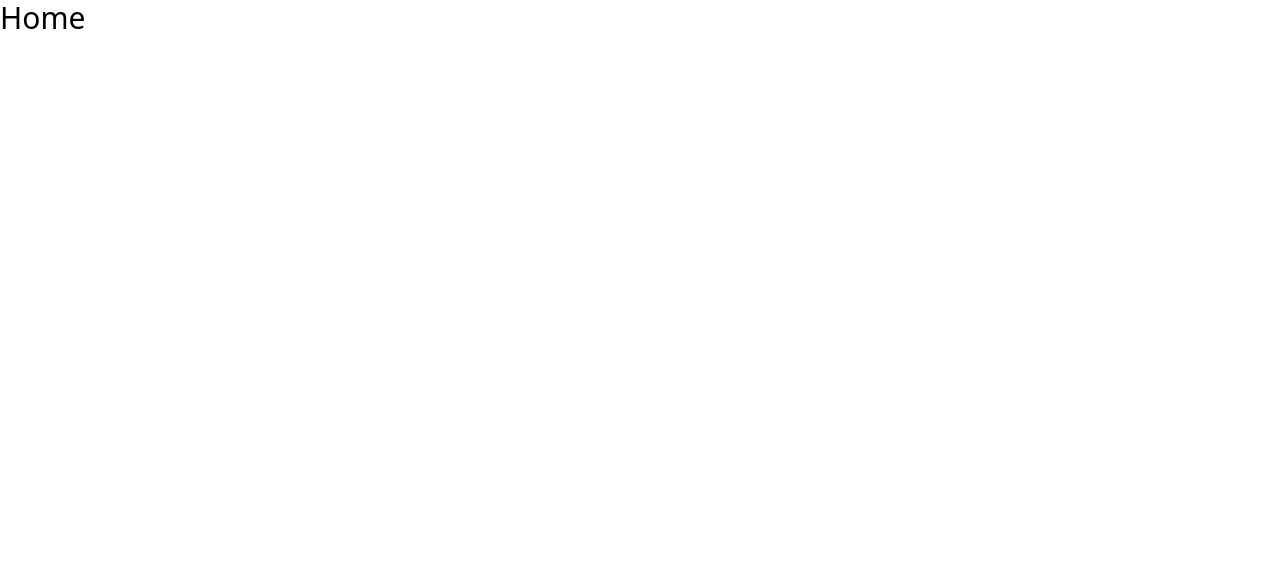
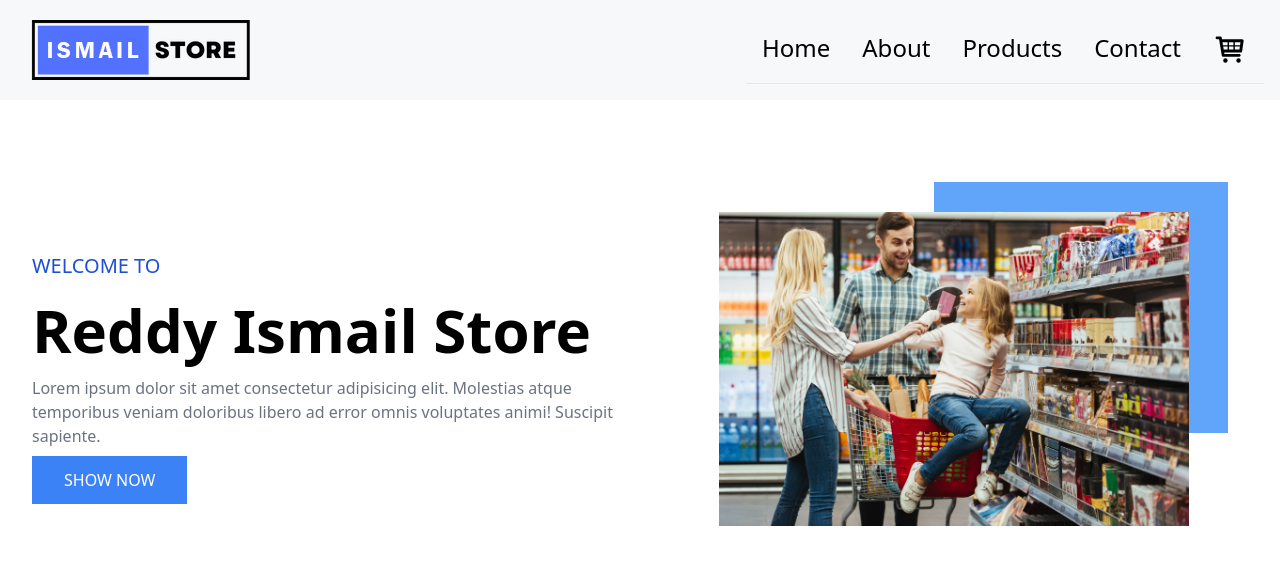
Before and after one commit to odetiismail/Ecommerse, a React (Create React App) app: page / in a window 1280 px wide. Shown: the top 564 px of the page. Built offline with nearby package versions, Linux system fonts and the light colour scheme.

Commit message:
compleated Nav & Herosection

```diff
--- a/package.json
+++ b/package.json
@@ -8,6 +8,7 @@
     "@testing-library/user-event": "^13.5.0",
     "react": "^18.2.0",
     "react-dom": "^18.2.0",
+    "react-icons": "^4.8.0",
     "react-router": "^6.9.0",
     "react-scripts": "5.0.1",
     "tailwind": "^4.0.0",
--- a/src/App.js
+++ b/src/App.js
@@ -5,10 +5,12 @@ import Contact from "./Contact";
 import Cart from "./Cart";
 import Products from "./Products";
 import Error from "./Error";
+import Nav from "./Components/Nav";
 function App() {
   return (
     <div className="App">
       <Router>
+      <Nav/>
         <Routes>
           <Route path="/" element={<Home />} />
           <Route path="/about" element={<About />} />
@@ -16,7 +18,6 @@ function App() {
           <Route path="/cart" element={<Cart />} />
           <Route path="/products" element={<Products />} />
           <Route path="*" element={<Error />} />
-
         </Routes>
       </Router>
     </div>
--- /dev/null
+++ b/src/Components/HeroSection.js
@@ -0,0 +1,20 @@
+import React from 'react'
+
+const HeroSection = () => {
+  return (
+    <div className=' mt-5 md:mt-20 p-4 md:p-8 w-full grid gap-10 md:grid-cols-2'>
+       <div className=''>
+        <h4 className=' md:text-xl pt-10 text-blue-700 uppercase'>Welcome To</h4>
+        <h1 className='text-4xl md:text-6xl font-bold md:pt-5'>Reddy Ismail Store</h1>
+        <p className='pt-4 text-gray-500'>Lorem ipsum dolor sit amet consectetur adipisicing elit. Molestias atque temporibus veniam doloribus libero ad error omnis voluptates animi! Suscipit sapiente.</p>
+        <button className=' my-2 md:px-8 px-6 py-2 md:py-3 bg-blue-500 uppercase  text-white'>Show Now</button>
+       </div>
+       <div className='relative w-full'>
+        <div className=' absolute lg:w-[50%] lg:h-[80%] md:w-[50%] md:h-[50%] md:top-[-30px] top-[-50px] right-[20px] bg-blue-400 z-[-10]'></div>
+        <img src='./images/hero1.jpg' className='lg:max-w-[80%] md:max-w-[80%] m-auto max-w-[95%]'/>
+       </div>
+    </div>
+  )
+}
+
+export default HeroSection
--- /dev/null
+++ b/src/Components/Nav.js
@@ -0,0 +1,79 @@
+import React, { useState } from "react";
+import { NavLink } from "react-router-dom";
+import { AiOutlineMenu, AiOutlineClose,} from "react-icons/ai";
+import {TiShoppingCart}from 'react-icons/ti'
+const Nav = () => {
+  const [icon, setIcon] = useState(true);
+
+  const Change = (e) => {
+    console.log(e);
+    setIcon(e);
+    //alert('')
+  };
+
+  return (
+    <div className="max-w-[1440px] bg-[#F6F8FA] h-auto  p-4 flex justify-between items-center">
+      <div className="">
+        <NavLink to="/">
+          <img src="./images/Ismail.png" alt="/" className="max-w-[70%] md:max-w-[100%]" />
+        </NavLink>
+      </div>
+      <div className="hidden md:flex">
+        <ul className="flex">
+          <li className="p-4 text-2xl hover:text-bold hover:font-medium hover:text-blue-400 border-b hover:border-black">
+            <NavLink to="/">Home</NavLink>
+          </li>
+          <li className="p-4 text-2xl hover:text-bold hover:font-medium hover:text-blue-400 border-b hover:border-black">
+            <NavLink to="/about">About</NavLink>
+          </li>
+          <li className="p-4 text-2xl hover:text-bold hover:font-medium hover:text-blue-400 border-b hover:border-black">
+            <NavLink to="/products">Products</NavLink>
+          </li>
+          <li className="p-4 text-2xl hover:text-bold hover:font-medium hover:text-blue-400 border-b hover:border-black">
+            <NavLink to="/contact">Contact</NavLink>
+          </li>
+          <li className="p-4 text-2xl hover:text-bold hover:font-medium hover:text-blue-400 border-b hover:border-black">
+            <NavLink to="/cart"><TiShoppingCart size={35}/></NavLink>
+          </li>
+        </ul>
+      </div>
+      <div className=" flex fixed right-[40px] top-[20px] sticky md:hidden">
+        {icon ? (
+          <AiOutlineMenu size={35} onClick={() => Change(false)} />
+        ) : null}
+      </div>
+      <div
+        className={
+          icon
+            ? "hidden"
+            : "fixed md:hidden  w-[100%] left-0 top-0 bg-[#F6F8FA] h-screen text-center text-2xl"
+        }
+      >
+        <div className=" flex fixed right-[40px] top-[30px]">
+          {icon ? null : (
+            <AiOutlineClose size={30} onClick={() => Change(true)} />
+          )}
+        </div>
+        <ul className="pt-20">
+          <li className="py-4 border-b border-gray-300" onClick={() => Change(true)}>
+            <NavLink to="/">Home</NavLink>
+          </li>
+          <li className="py-4 border-b border-gray-300" onClick={() => Change(true)}>
+            <NavLink to="/about">About</NavLink>
+          </li>
+          <li className="py-4 border-b border-gray-300" onClick={() => Change(true)}>
+            <NavLink to="/products">Products</NavLink>
+          </li>
+          <li className="py-4 border-b border-gray-300" onClick={() => Change(true)}>
+            <NavLink to="/contact">Contact</NavLink>
+          </li>
+          <li className="py-4 border-b border-gray-300 m-auto" onClick={() => Change(true)}>
+            <NavLink to="/cart"><TiShoppingCart size={35} className='m-auto'/></NavLink>
+          </li>
+        </ul>
+      </div>
+    </div>
+  );
+};
+
+export default Nav;
--- a/src/Home.js
+++ b/src/Home.js
@@ -1,8 +1,10 @@
 import React from "react";
-
+import HeroSection from "./Components/HeroSection";
 const Home = () => {
   return(
-  <div className="text-3xl">Home</div>
+  <div className="max-w-[1440px]">
+    <HeroSection/>
+  </div>
   );
 };
 
```
Also changed, not shown: 1 other file (tests, documents, lock files or other folders).
